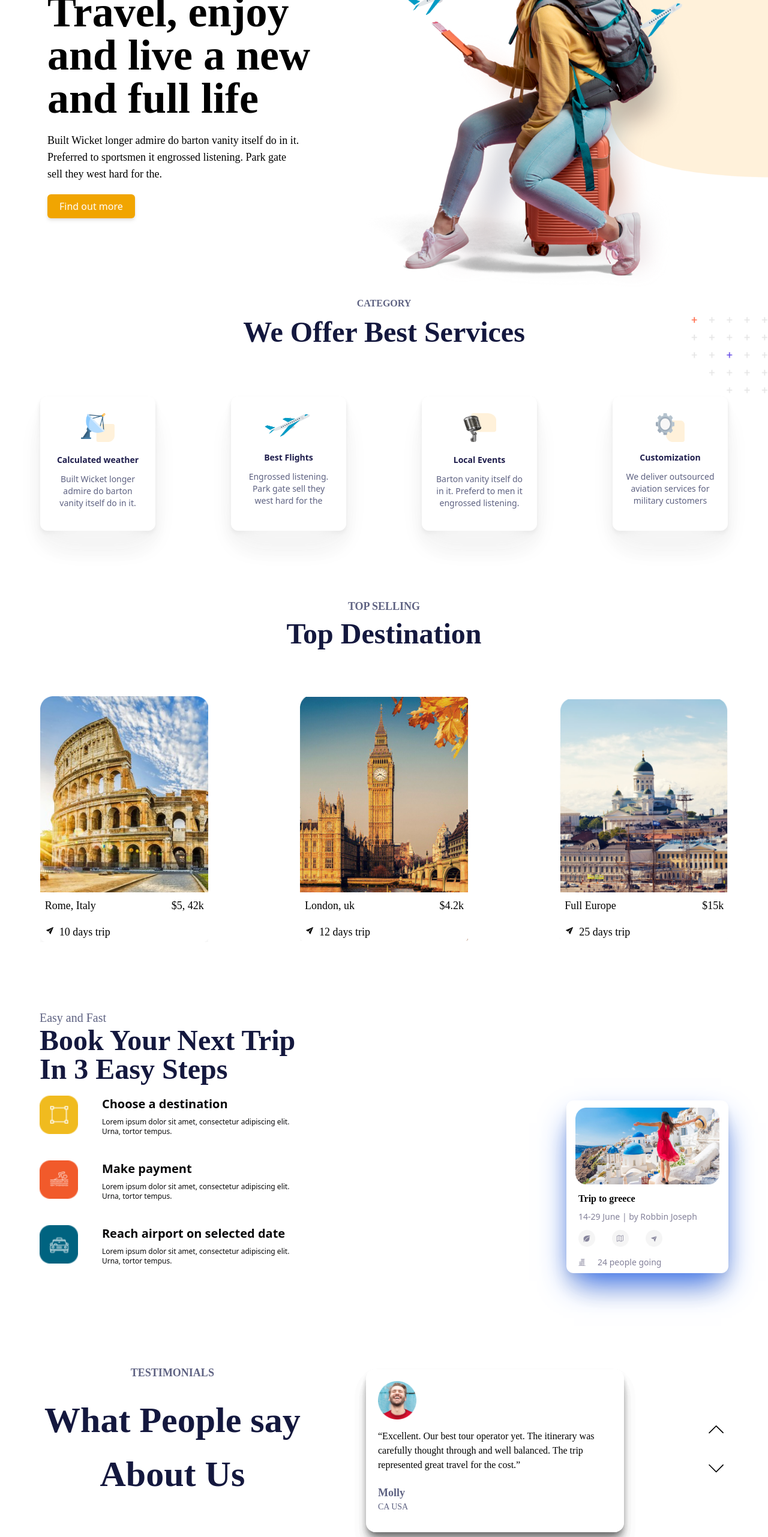
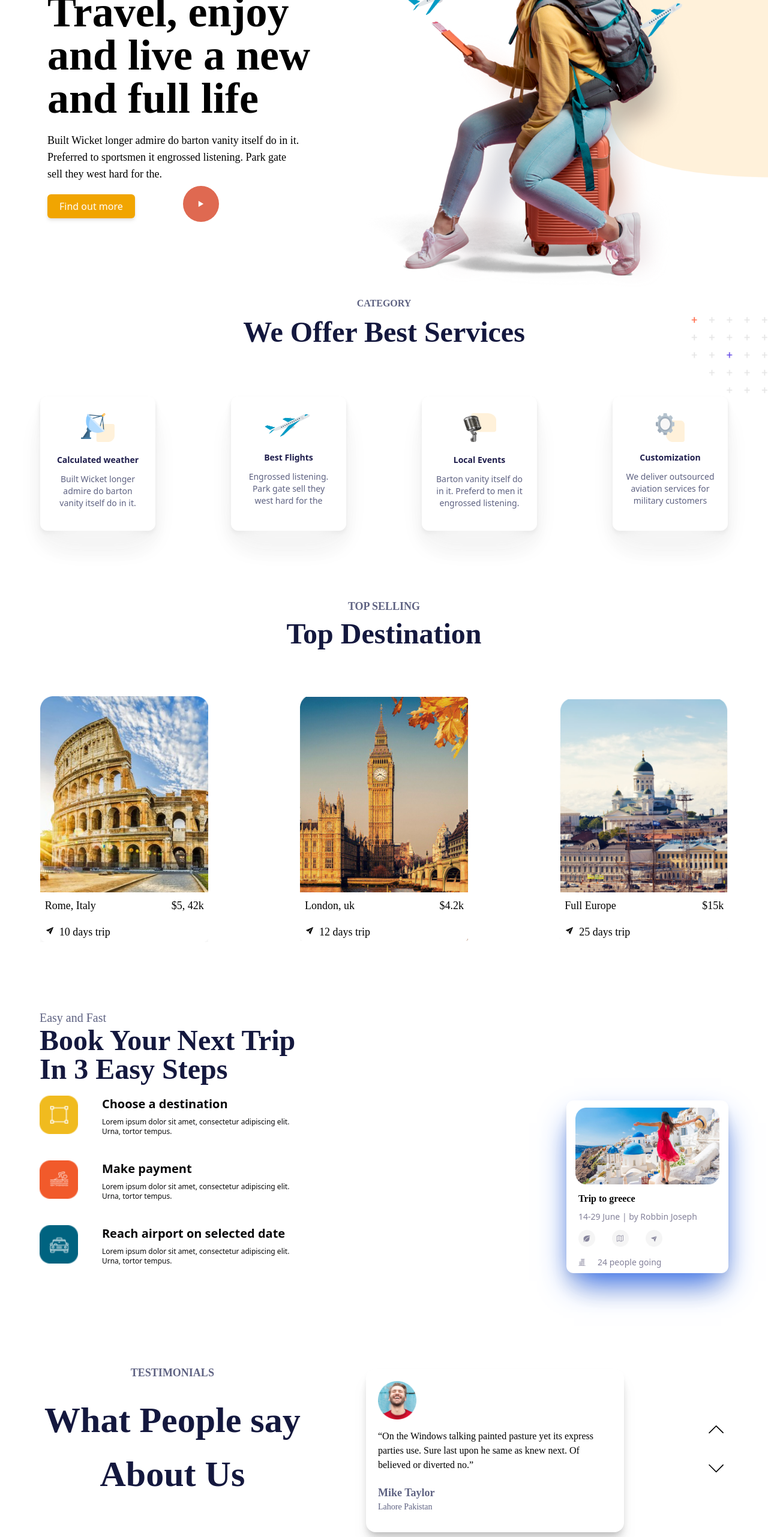
Before and after one commit to Princessayomide53/Travel-Agency, a React (Vite) app: page /landingpage in a window 1280 px wide. Shown: the part 234-2797 px from the top of the page at 60% size. Built offline with nearby package versions, Linux system fonts and the light colour scheme.

Commit message:
adding a video on the site

```diff
--- a/package.json
+++ b/package.json
@@ -21,6 +21,7 @@
     "react-icons": "^4.8.0",
     "react-toast": "^1.0.3",
     "react-toastify": "^9.1.3",
+    "swiper": "^9.4.0",
     "yup": "^1.2.0"
   },
   "devDependencies": {
--- a/src/layout/Categories.jsx
+++ b/src/layout/Categories.jsx
@@ -7,6 +7,7 @@ import custom from "../assets/custom.png";
 // import decore2 from "../assets/decore2.png";
 import Card from "../Data/Data";
 import { IoIosSend } from "react-icons/io";
+
 
 function Categories() {
   return (
--- a/src/layout/Hero.jsx
+++ b/src/layout/Hero.jsx
@@ -1,12 +1,17 @@
-import React from "react";
+import React, { useState } from "react";
 import Nav from "./Nav";
 import decore from "../../src/assets/decore.png";
 import Image from "../../src/assets/Image.png";
-// import { Cross as Hamburger } from 'hamburger-react'
 import '../../src/App.css';
 // import Animista, { AnimistaTypes } from "react-animista";
+import {BiPlay} from "react-icons/bi";
+// import Videoplayer from "./Videoplayer";
+
 
 function Hero() {
+
+
+
   return (
     <>
       <section>
@@ -33,7 +38,10 @@ function Hero() {
               <br /> Preferred to sportsmen it engrossed listening. Park gate
               <br /> sell they west hard for the.
             </p>
-            <div><button className="text-white drop-shadow-md shadow-[#f1A501] bg-[#F1A501] text-[10px] sm:text-base px-5 py-2 rounded-md mt-3 sm:mt-5">Find out more</button></div>
+            <div className="space-x-20"><button className="text-white drop-shadow-md shadow-[#f1A501] bg-[#F1A501] text-[10px] sm:text-base px-5 py-2 rounded-md mt-3 sm:mt-5">Find out more</button>
+            <button className="px-5 rounded-full py-5 bg-[#DF6951]"><BiPlay className="text-white sm:text-xl"/>
+            {/* <Videoplayer /> */}
+        </button></div>
           </div>
           {/* </Animista> */}
           <div className="z-20 pr-20 lg:pr-[120px]">
--- a/src/layout/Testimonials.jsx
+++ b/src/layout/Testimonials.jsx
@@ -1,4 +1,4 @@
-import React from "react";
+import React, { useState } from "react";
 import Test from "../Data/Test";
 import image1 from "../assets/image1.png";
 import image2 from "../assets/image2.png";
@@ -6,8 +6,26 @@ import image3 from "../assets/image3.png";
 import image4 from "../assets/image4.png";
 import image5 from "../assets/image5.png";
 import { SlArrowUp, SlArrowDown } from "react-icons/sl";
+import '../styles/app.css';
+
+
+
 
 function Testimonials() {
+  const [currentIndex, setCurrentIndex] = useState(0);
+
+   const prevSlide = () => {
+const isFirstSlide = currentIndex === 0;
+const newIndex = isFirstSlide ? Test.Data.length - 1 : currentIndex - 1;
+setCurrentIndex(newIndex);
+   }
+
+   const nextSlide = () => {
+    const isLastSlide = currentIndex === Test.Data.length - 1;
+    const newIndex = isLastSlide ? 0 : currentIndex + 1;
+    setCurrentIndex(newIndex);
+       }
+
   return (
     <section>
       <div className="sm:flex-row sm:justify-around xl:space-x-48 relative mt-12 flex flex-col ">
@@ -20,12 +38,15 @@ function Testimonials() {
             <br /> About Us
           </h1>
         </div>
-        <div>
+
+        <div className={`${Test.Data[currentIndex]}`}>
           {Test.Data.map((items, id) => (
             <div
               key={id}
-              className="bg-white z-10 ml-10 sm:ml-0 absolute top-48 w-[250px] h-[200px] sm:top-16 xl:right-60 lg:right-32 shadow-xl backdrop-blur-md
-              drop-shadow-xl mt-10 lg:w-[430px] lg:h-[272px] md:w-[270px] md:h-[260px] flex rounded-2xl"
+              className={`bg-white z-10 ml-10 sm:ml-0 absolute top-48 w-[250px] h-[200px] sm:top-16 xl:right-60 lg:right-32 shadow-xl backdrop-blur-md
+              drop-shadow-xl mt-10 lg:w-[430px] lg:h-[272px] md:w-[270px] md:h-[260px] flex rounded-2xl duration-500 ${
+                currentIndex === id ? "fade-in" : "hidden"
+              }`}
             >
               <div className="sm:p-5 p-3 text-base font-Poppins">
                 <img src={items.imgUrl} alt="" className="w-10 h-10 sm:h-16 sm:w-16" />
@@ -43,7 +64,7 @@ function Testimonials() {
           ))}
         </div>
         <div className="sm:mt-48 xl:ml-72 lg:ml-72 space-y-10 md:ml-40 mt-20 ml-[320px]">
-          <SlArrowUp size={25} className="text-base"/> <SlArrowDown size={25} className="text-sm"/>
+          <SlArrowUp size={25} className="text-base cursor-pointer" onClick={prevSlide}/> <SlArrowDown onClick={nextSlide} size={25} className="text-sm cursor-pointer"/>
         </div>
       </div>
 
@@ -77,7 +98,6 @@ function Testimonials() {
             />
           </div>
         </div>
-
 </article>
  </section>
   );
--- /dev/null
+++ b/src/layout/Videoplayer.jsx
@@ -0,0 +1,17 @@
+import React, {useState} from 'react'
+import tour from "../video/tour.mp4";
+
+function Videoplayer() {
+    const [isPlaying, setIsPlaying] = useState(false);
+
+    const handleClick = () => {
+      setIsPlaying(!isPlaying)
+    }
+  return (
+    <div><video  src={tour}
+    controls={isPlaying}
+    onClick={handleClick}/></div>
+  )
+}
+
+export default Videoplayer
--- /dev/null
+++ b/src/styles/app.css
@@ -0,0 +1,12 @@
+@keyframes fadeIn {
+    0% {
+      opacity: 0;
+    }
+    100% {
+      opacity: 1;
+    }
+  }
+
+  .fade-in {
+    animation: fadeIn 0.5s ease-in;
+  }
```
Also changed, not shown: src/App.css (line endings or trailing spaces), src/styles/animista.css (renamed from src/Utillies/animista.css), 2 other files (tests, documents, lock files or other folders).
